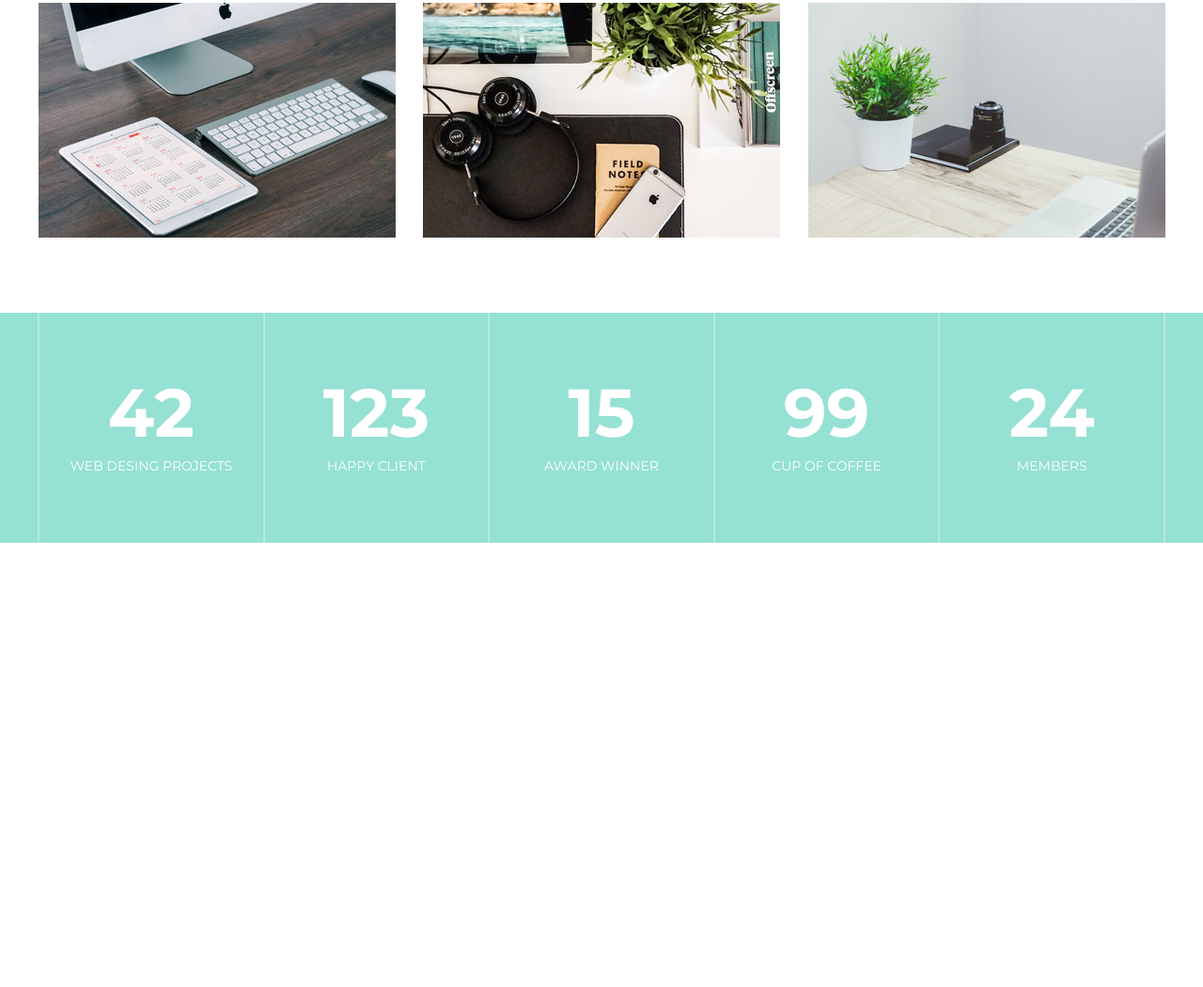
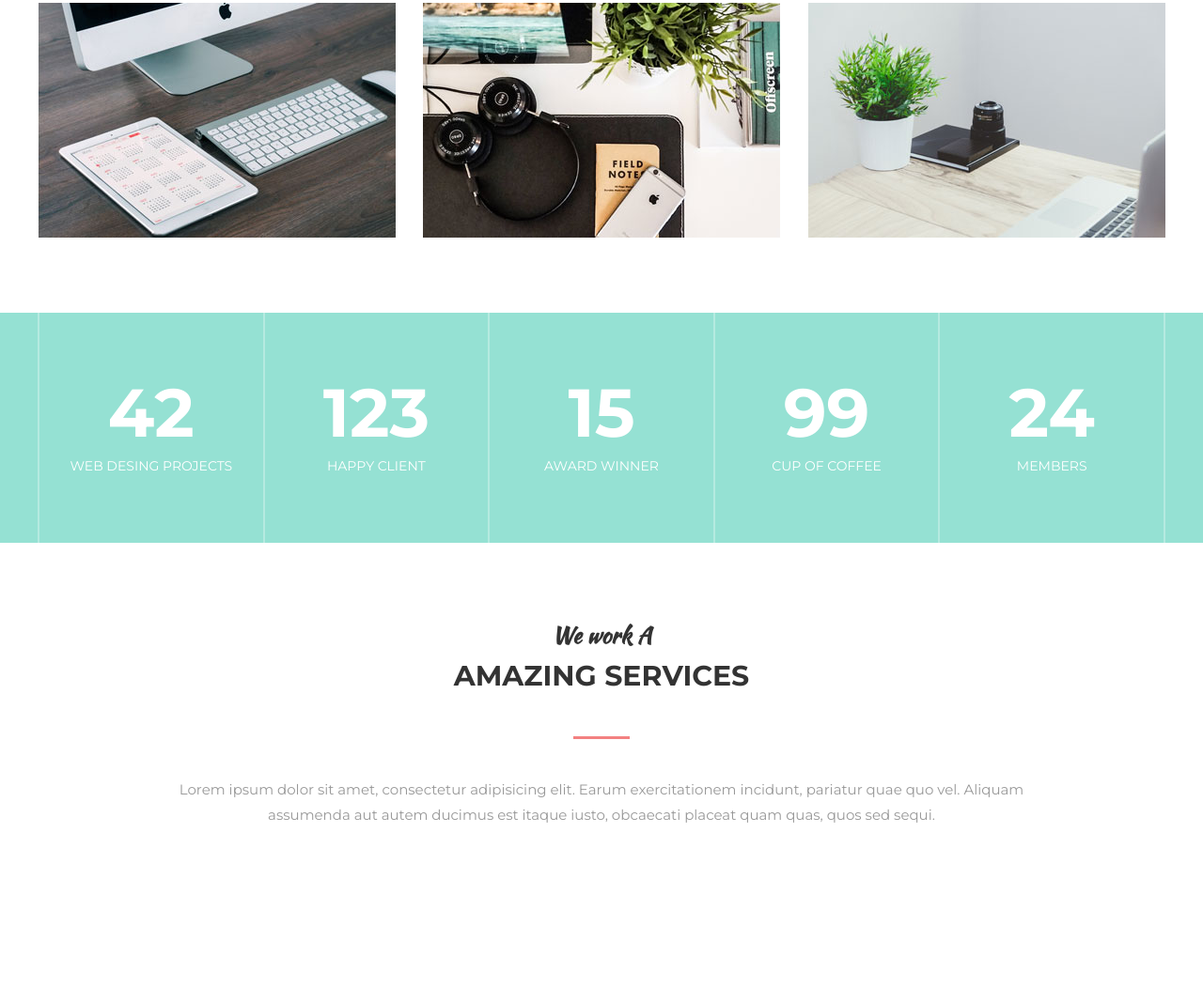
Before and after one commit to OlegWeremyew/WebsiteNumber_1, a plain HTML site: page mainWindow.html in a window 1280 px wide. Shown: the part 1190-2241 px from the top of the page at 94% size. Before the commit the page ends 1768 px from the top, so only its background shows below. Drawn offline with Linux system fonts and the light colour scheme.

```diff
--- a/mainWindow.html
+++ b/mainWindow.html
@@ -135,5 +135,19 @@
     </div>
 </div>
 
+<section class="section">
+    <div class="container">
+        <div class="section__header">
+            <h3 class="section__suptitle">We work A</h3>
+            <h2 class="section__title">Amazing Services</h2>
+            <div class="section__text">
+                <p>Lorem ipsum dolor sit amet, consectetur adipisicing elit. Earum exercitationem incidunt, pariatur
+                    quae quo vel. Aliquam assumenda aut autem ducimus est itaque iusto, obcaecati placeat quam quas,
+                    quos sed sequi.</p>
+            </div>
+        </div>
+    </div>
+</section>
+
 </body>
 </html>
```
